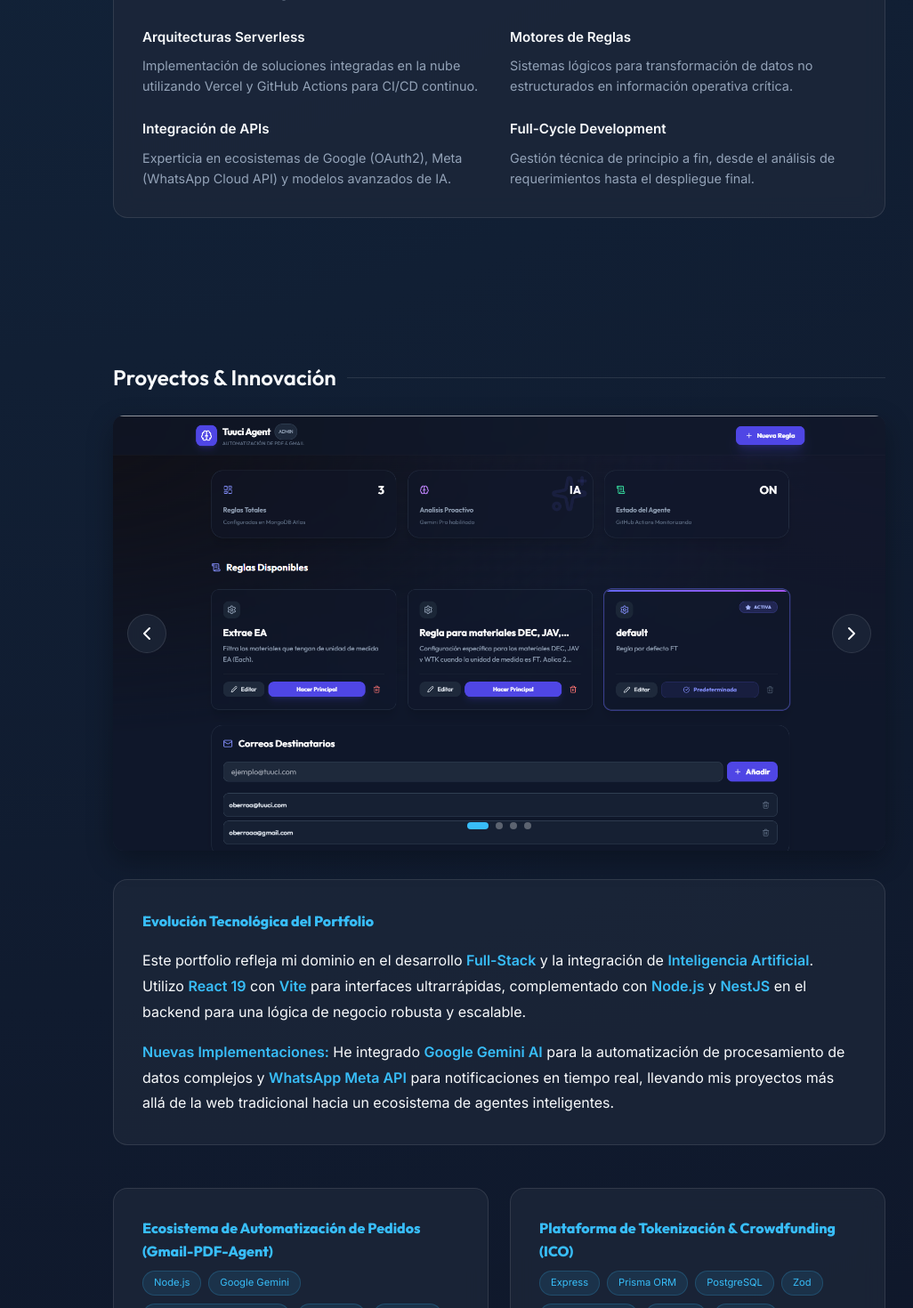
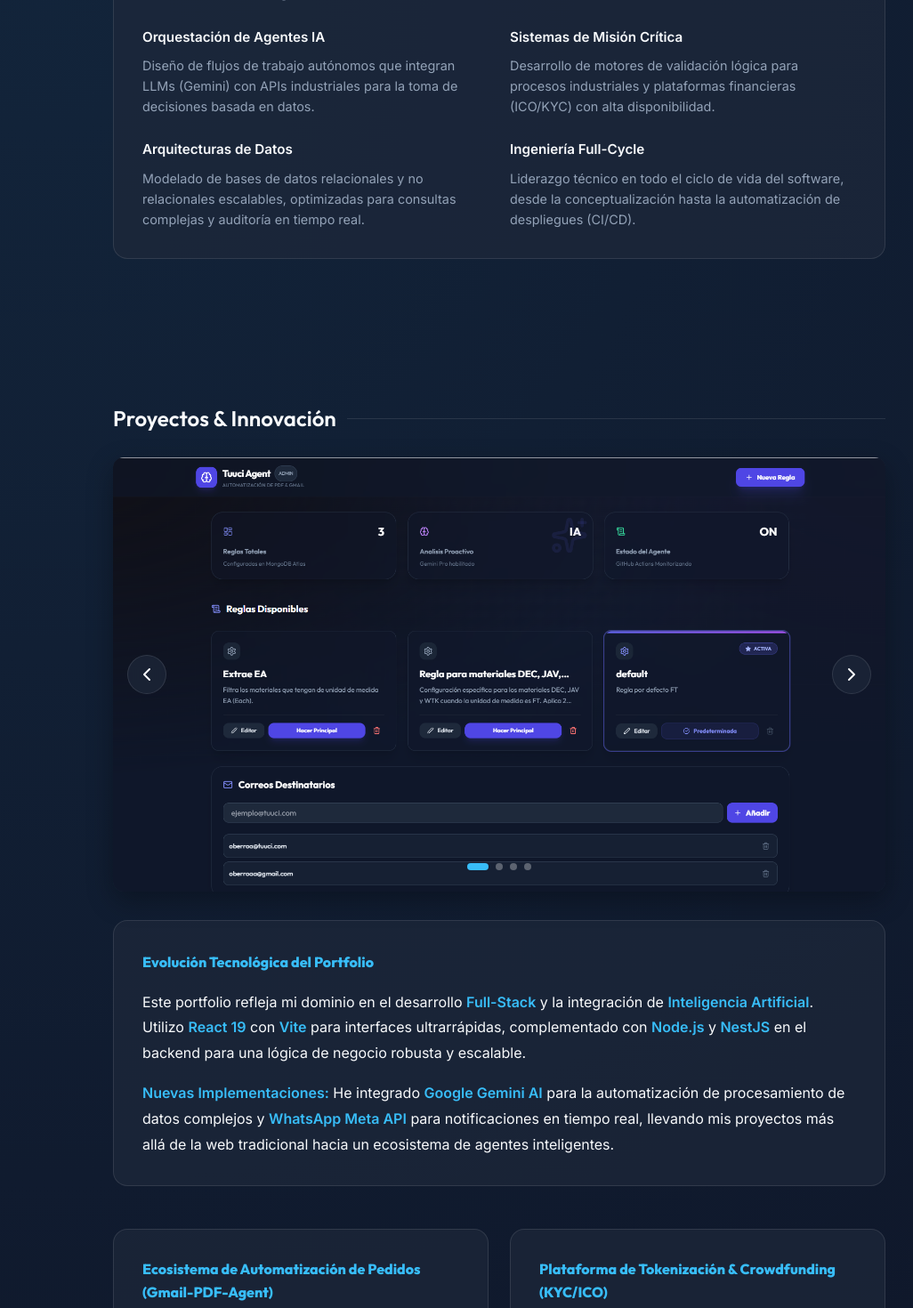
Before and after one commit to oberroaa/otoniel-portfolio, a React (Vite) app: page / in a window 1280 px wide. Shown: the part 1160-2630 px from the top of the page at 89% size, without its empty margins (79-1105 px from the left). Built offline with nearby package versions, Linux system fonts and the light colour scheme.

Commit message:
feat: add Experience and Skills components, project data, and global CSS styles

```diff
--- a/src/components/Experience.jsx
+++ b/src/components/Experience.jsx
@@ -12,30 +12,31 @@ export default function Experience() {
                 </p>
                 <div className="grid">
                     <div>
-                        <strong style={{ fontSize: "0.95rem" }}>Arquitecturas Serverless</strong>
+                        <strong style={{ fontSize: "0.95rem" }}>Orquestación de Agentes IA</strong>
                         <p style={{ fontSize: "0.9rem", color: "var(--text-muted)", marginTop: "0.5rem" }}>
-                            Implementación de soluciones integradas en la nube utilizando Vercel y GitHub Actions para CI/CD continuo.
+                            Diseño de flujos de trabajo autónomos que integran LLMs (Gemini) con APIs industriales para la toma de decisiones basada en datos.
                         </p>
                     </div>
                     <div>
-                        <strong style={{ fontSize: "0.95rem" }}>Motores de Reglas</strong>
+                        <strong style={{ fontSize: "0.95rem" }}>Sistemas de Misión Crítica</strong>
                         <p style={{ fontSize: "0.9rem", color: "var(--text-muted)", marginTop: "0.5rem" }}>
-                            Sistemas lógicos para transformación de datos no estructurados en información operativa crítica.
+                            Desarrollo de motores de validación lógica para procesos industriales y plataformas financieras (ICO/KYC) con alta disponibilidad.
                         </p>
                     </div>
                     <div>
-                        <strong style={{ fontSize: "0.95rem" }}>Integración de APIs</strong>
+                        <strong style={{ fontSize: "0.95rem" }}>Arquitecturas de Datos</strong>
                         <p style={{ fontSize: "0.9rem", color: "var(--text-muted)", marginTop: "0.5rem" }}>
-                            Experticia en ecosistemas de Google (OAuth2), Meta (WhatsApp Cloud API) y modelos avanzados de IA.
+                            Modelado de bases de datos relacionales y no relacionales escalables, optimizadas para consultas complejas y auditoría en tiempo real.
                         </p>
                     </div>
                     <div>
-                        <strong style={{ fontSize: "0.95rem" }}>Full-Cycle Development</strong>
+                        <strong style={{ fontSize: "0.95rem" }}>Ingeniería Full-Cycle</strong>
                         <p style={{ fontSize: "0.9rem", color: "var(--text-muted)", marginTop: "0.5rem" }}>
-                            Gestión técnica de principio a fin, desde el análisis de requerimientos hasta el despliegue final.
+                            Liderazgo técnico en todo el ciclo de vida del software, desde la conceptualización hasta la automatización de despliegues (CI/CD).
                         </p>
                     </div>
                 </div>
+
             </div>
         </section>
     );
--- a/src/components/Skills.jsx
+++ b/src/components/Skills.jsx
@@ -1,13 +1,13 @@
 export default function Skills() {
     const skillGroups = [
-        { title: "Lenguajes", items: ["JavaScript (ES6+)", "TypeScript", "PHP", "MQL4", "HTML5", "CSS3"] },
-        { title: "Backend & Cloud", items: ["NestJS", "Node.js (Express)", "Prisma", "TypeORM", "GitHub Actions", "Vercel", "Meta WhatsApp Cloud API", "Gmail API"] },
-        { title: "Inteligencia Artificial", items: ["Google Gemini Pro", "Agentes Autónomos", "Generación de Reglas con IA"] },
-        { title: "Bases de Datos", items: ["PostgreSQL", "MongoDB Atlas", "MySQL", "SQL Server"] },
-        { title: "Frontend & UI", items: ["React 19", "Zustand", "TanStack Query", "Styled Components", "Tailwind CSS", "Vite"] },
-        { title: "Mobile", items: ["Flutter", "Android Studio"] },
-        { title: "Herramientas & Patrones", items: ["Zod", "JWT", "OAuth2", "Helmet", "Express Rate Limit", "RxJS", "Git", "PDF.js"] }
+        { title: "Lenguajes & Core", items: ["JavaScript (ES15+)", "TypeScript", "Python", "MQL4", "PHP", "HTML5/CSS3"] },
+        { title: "IA & Automatización", items: ["AI Orchestration", "Google Gemini Pro", "Agentes Autónomos", "LLM Fine-tuning (Prompts)", "Validación Lógica con IA"] },
+        { title: "Arquitectura Backend", items: ["Node.js (NestJS/Express)", "Prisma ORM", "TypeORM", "PostgreSQL", "MongoDB Atlas", "Bases de Datos Vectoriales"] },
+        { title: "Frontend de Altas Prestaciones", items: ["React 19", "TanStack Query v5", "Zustand (State Management)", "Zod (Validation)", "Styled Components", "Tailwind CSS"] },
+        { title: "Cloud & DevOps", items: ["GitHub Actions (CI/CD)", "Vercel", "Docker", "Meta WhatsApp API", "Gmail API", "OAuth2/OpenID"] },
+        { title: "Herramientas de Ingeniería", items: ["Git", "RxJS", "Postman", "JWT Security", "Rate Limiting", "Helmet Security", "Swagger/OpenAPI"] }
     ];
+
 
     return (
         <section id="skills">
--- a/src/data/projects.js
+++ b/src/data/projects.js
@@ -1,30 +1,30 @@
 export const projects = [
     {
         title: "Ecosistema de Automatización de Pedidos (Gmail-PDF-Agent)",
-        tech: "Node.js, Google Gemini, Meta WhatsApp Cloud API, Gmail API, MongoDB, GitHub Actions, Vercel",
+        tech: "Node.js, Google Gemini Pro, Meta WhatsApp Cloud API, Gmail API, MongoDB, GitHub Actions",
         image: "/projects-showcase/gmail-pdf-agent.png",
         description:
-            "Agente inteligente que orquesta la lectura de correos, descarga de adjuntos y análisis de datos industriales. Logro: Eliminación del procesamiento manual de PDFs mediante un motor de extracción basado en reglas dinámicas coordinadas por un Admin Panel con IA (Gemini Pro), notificando resultados vía WhatsApp Oficial y Email de forma autónoma."
+            "Agente inteligente de orquestación industrial. Implementa un motor de extracción basado en visión e IA para transformar PDFs no estructurados en datos operativos. Logro técnico: Sistema de 'Validación Lógica Multicapa' que cruza datos de inventario y pedidos en tiempo real, con notificaciones automatizadas vía WhatsApp Oficial y Email."
     },
     {
-        title: "Plataforma de Tokenización & Crowdfunding (ICO)",
-        tech: "Express, Prisma ORM, PostgreSQL, Zod, TanStack Query, Zustand, Postman",
+        title: "Plataforma de Tokenización & Crowdfunding (KYC/ICO)",
+        tech: "Express, Prisma ORM, PostgreSQL, Zod, TanStack Query, Zustand, JWT",
         image: "/projects-showcase/ico-platform.png",
         description:
-            "Infraestructura robusta para la gestión de ventas de tokens. Incluye un sistema de KYC multietapa, gestión de rondas con precios dinámicos y arquitectura Security-First (Rate Limiting, Helmet, JWT) para la validación de transacciones y documentos mediante una API segura de servicios."
+            "Infraestructura financiera de alta disponibilidad para preventa de tokens. Diseñada bajo principios de 'Security-First' con validación de esquemas mediante Zod, gestión de estados complejos con TanStack Query y un flujo de KYC automatizado que procesa documentos de identidad y selfies con almacenamiento encriptado."
     },
     {
         title: "ChronoWar: Card Combat Arena",
         tech: "NestJS, React 19, TypeORM, MySQL, Styled Components, RxJS",
         image: "/projects-showcase/chronowar.png",
         description:
-            "Juego de estrategia de cartas Full-Stack. Implementación de una arquitectura escalable con NestJS para la lógica de servidor y persistencia, junto a un frontend reactivo en React 19 que utiliza Styled Components para una experiencia visual premium y mecánicas de combate basadas en estados complejos."
+            "Plataforma de combate táctico de cartas. Utiliza una arquitectura reactiva basada en RxJS para el manejo de eventos de combate y NestJS para garantizar la consistencia en el backend. El frontend aprovecha las últimas capacidades de React 19 para renderizado ultra-rápido y una experiencia de usuario fluida."
     },
     {
-        title: "Algoritmos de Trading & Motores de Decisión (MT4 – MQL4)",
-        tech: "MQL4, C++",
+        title: "Algoritmos de Trading (MT4 – MQL4)",
+        tech: "MQL4, C++, Lógica Matemática",
         image: "/projects-showcase/trading-bot.png",
         description:
-            "Desarrollo de sistemas de trading cuantitativo basados en lógica matemática y gestión de riesgo. Implementación de bots con trailing stop, cobertura (hedging) y control multicuenta con una arquitectura de alta fiabilidad."
+            "Sistemas de trading cuantitativo de nivel institucional. Implementación de algoritmos de cobertura (hedging), monitoreo de spreads dinámicos en tiempo real y protección de equidad. Diseñados para operar de forma autónoma bajo condiciones de mercado de alta volatilidad con latencia mínima."
     }
 ];
--- a/src/index.css
+++ b/src/index.css
@@ -1,4 +1,9 @@
 @import url('https://fonts.googleapis.com/css2?family=Outfit:wght@300;400;600;800&family=Inter:wght@300;400;500;600&display=swap');
+
+html {
+  scroll-behavior: smooth;
+}
+
 
 :root {
   --bg-primary: #0f172a;
@@ -25,9 +30,16 @@ body {
   line-height: 1.6;
   min-height: 100vh;
   background-image:
-    radial-gradient(circle at 0% 0%, rgba(56, 189, 248, 0.1) 0, transparent 50%),
-    radial-gradient(circle at 100% 100%, rgba(129, 140, 248, 0.1) 0, transparent 50%);
+    radial-gradient(circle at 10% 20%, rgba(56, 189, 248, 0.08) 0, transparent 40%),
+    radial-gradient(circle at 90% 80%, rgba(129, 140, 248, 0.08) 0, transparent 40%);
+  overflow-x: hidden;
 }
+
+@keyframes fadeInUp {
+  from { opacity: 0; transform: translateY(20px); }
+  to { opacity: 1; transform: translateY(0); }
+}
+
 
 h1,
 h2,
@@ -73,7 +85,9 @@ section {
   padding: 4rem 1rem;
   max-width: 900px;
   margin: 0 auto;
+  animation: fadeInUp 0.8s ease-out forwards;
 }
+
 
 .card {
   background: var(--glass);
@@ -81,15 +95,16 @@ section {
   border: 1px solid var(--glass-border);
   border-radius: 1rem;
   padding: 2rem;
-  transition: transform 0.3s ease, box-shadow 0.3s ease;
+  transition: all 0.4s cubic-bezier(0.175, 0.885, 0.32, 1.275);
   margin-bottom: 2rem;
 }
 
 .card:hover {
-  transform: translateY(-5px);
-  box-shadow: var(--glow);
+  transform: translateY(-8px) scale(1.01);
+  box-shadow: 0 15px 30px rgba(0, 0, 0, 0.3), var(--glow);
   border-color: var(--accent-primary);
 }
+
 
 ul {
   list-style: none;
```
